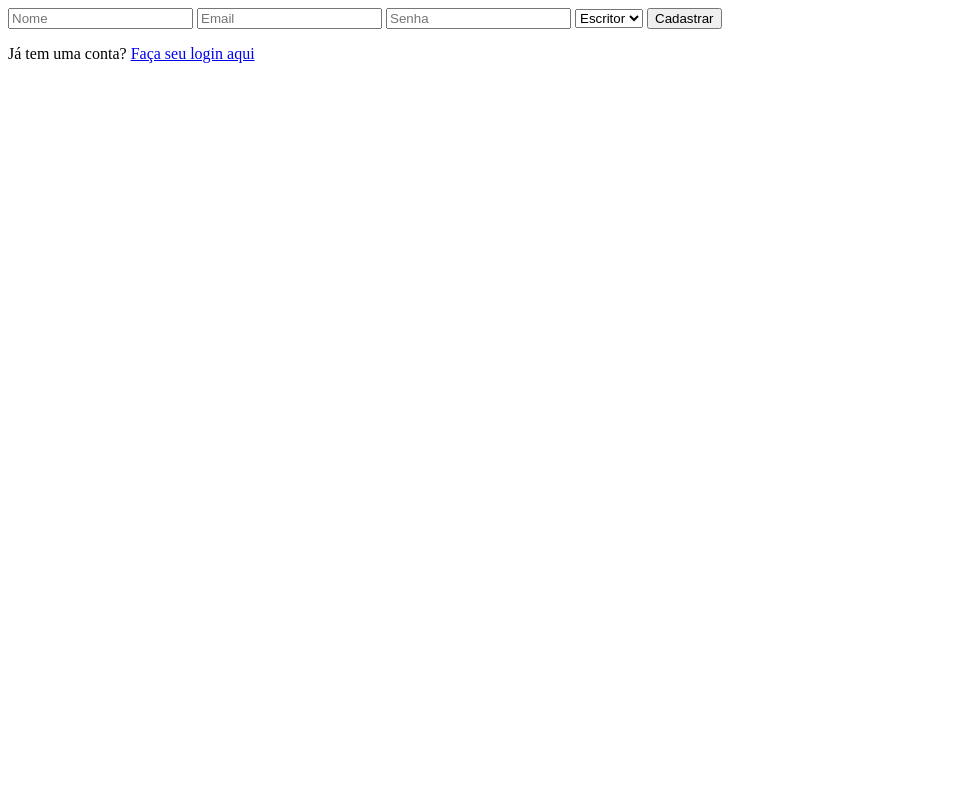
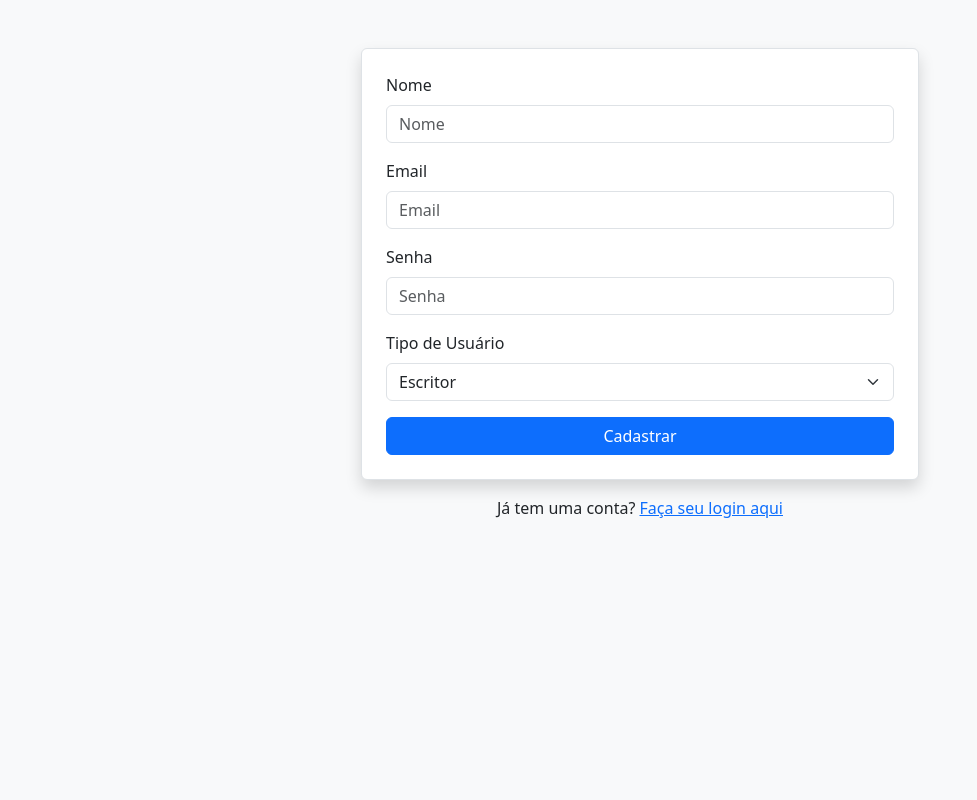
Before and after one commit to mvsilvass/portal-de-noticias, a PHP site: page /src/pages/cadastrar.php in a window 1280 px wide. Shown: the whole page, without its empty margins (0-977 px from the left). Run offline with PHP 8.4, Linux system fonts and the light colour scheme.

Commit message:
Update cadastrar.php

```diff
--- a/src/pages/cadastrar.php
+++ b/src/pages/cadastrar.php
@@ -1,5 +1,8 @@
 <?php
 require_once '../config/conexao.php'; // Conexão ao banco de dados
+
+// Variável para mensagens de sucesso ou erro
+$msg = "";
 
 if ($_SERVER['REQUEST_METHOD'] === 'POST') {
     $nome = $_POST['nome'];
@@ -11,21 +14,57 @@ if ($_SERVER['REQUEST_METHOD'] === 'POST') {
     $stmt->bind_param("ssss", $nome, $email, $senha, $tipo);
 
     if ($stmt->execute()) {
-        echo "Usuário cadastrado com sucesso!";
+        // Mensagem de sucesso
+        $msg = "<div class='alert alert-success' role='alert'>Usuário cadastrado com sucesso!</div>";
     } else {
-        echo "Erro ao cadastrar usuário: " . $stmt->error;
+        // Mensagem de erro
+        $msg = "<div class='alert alert-danger' role='alert'>Erro ao cadastrar usuário: " . $stmt->error . "</div>";
     }
 }
 ?>
-<form method="POST">
-    <input type="text" name="nome" placeholder="Nome" required>
-    <input type="email" name="email" placeholder="Email" required>
-    <input type="password" name="senha" placeholder="Senha" required>
-    <select name="tipo">
-        <option value="escritor">Escritor</option>
-        <option value="admin">Admin</option>
-    </select>
-    <button type="submit">Cadastrar</button>
-</form>
+<!DOCTYPE html>
+<html lang="en">
+<head>
+    <meta charset="UTF-8">
+    <meta name="viewport" content="width=device-width, initial-scale=1.0">
+    <title>Cadastrar Usuário</title>
+    <link href="https://cdn.jsdelivr.net/npm/bootstrap@5.3.3/dist/css/bootstrap.min.css" rel="stylesheet" integrity="sha384-QWTKZyjpPEjISv5WaRU9OFeRpok6YctnYmDr5pNlyT2bRjXh0JMhjY6hW+ALEwIH" crossorigin="anonymous">
+    <link rel="stylesheet" href="https://cdnjs.cloudflare.com/ajax/libs/font-awesome/6.0.0-beta3/css/all.min.css">
+    <link rel="stylesheet" href="../src/styles/styles.css">
+</head>
+<body class="bg-light" style="min-height: 100vh; display: flex; justify-content: center; align-items: center;">
+    <main class="container py-5">
+        <div class="col-md-6 mx-auto">
+            <!-- Exibe a mensagem de sucesso ou erro -->
+            <?php echo $msg; ?>
 
-<p>Já tem uma conta? <a href="../pages/login.php">Faça seu login aqui</a></p>
+            <form method="POST" class="bg-white p-4 border rounded shadow">
+                <div class="mb-3">
+                    <label for="nome" class="form-label">Nome</label>
+                    <input type="text" name="nome" id="nome" class="form-control" placeholder="Nome" required>
+                </div>
+                <div class="mb-3">
+                    <label for="email" class="form-label">Email</label>
+                    <input type="email" name="email" id="email" class="form-control" placeholder="Email" required>
+                </div>
+                <div class="mb-3">
+                    <label for="senha" class="form-label">Senha</label>
+                    <input type="password" name="senha" id="senha" class="form-control" placeholder="Senha" required>
+                </div>
+                <div class="mb-3">
+                    <label for="tipo" class="form-label">Tipo de Usuário</label>
+                    <select name="tipo" id="tipo" class="form-select">
+                        <option value="escritor">Escritor</option>
+                        <option value="admin">Admin</option>
+                    </select>
+                </div>
+                <button type="submit" class="btn btn-primary w-100">Cadastrar</button>
+            </form>
+
+            <p class="mt-3 text-center">Já tem uma conta? <a href="../pages/login.php">Faça seu login aqui</a></p>
+        </div>
+    </main>
+
+    <script src="https://cdn.jsdelivr.net/npm/bootstrap@5.3.3/dist/js/bootstrap.bundle.min.js" integrity="sha384-YvpcrYf0tY3lHB60NNkmXc5s9fDVZLESaAA55NDzOxhy9GkcIdslK1eN7N6jIeHz" crossorigin="anonymous"></script>
+</body>
+</html>
```
